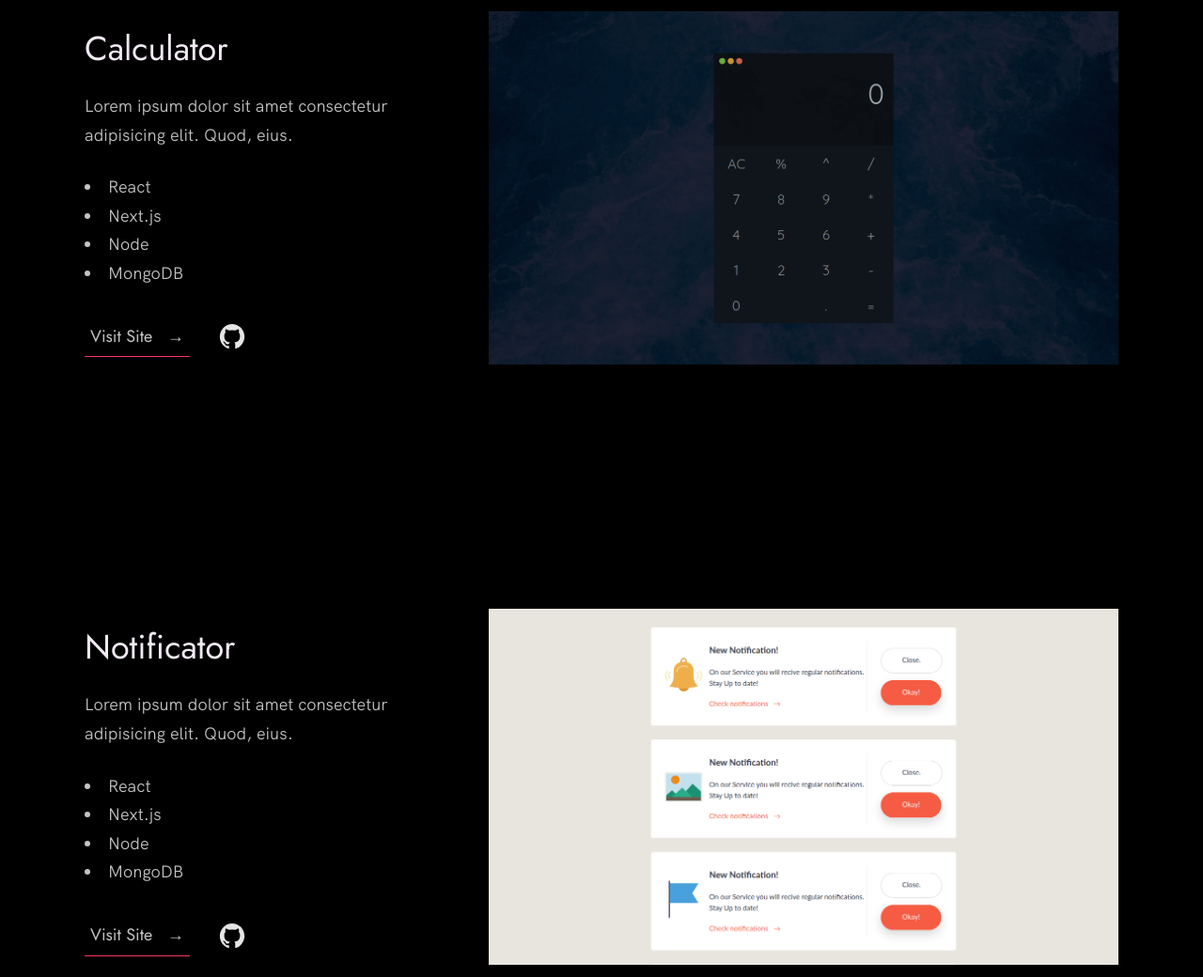
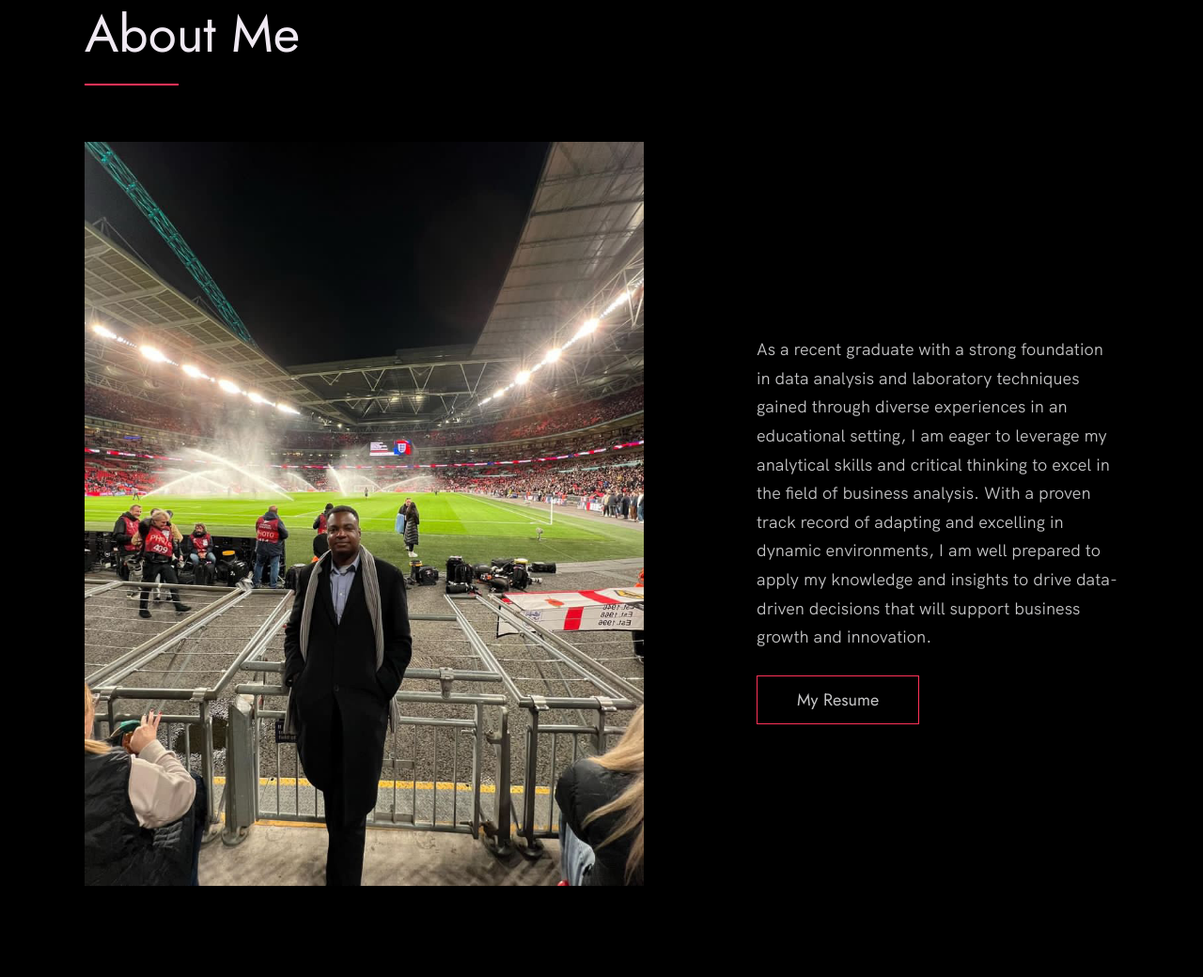
Before and after one commit to KingBee012/kingbee012.github.io, a plain HTML site: page index.html in a window 1280 px wide. Shown: the part 1818-2858 px from the top of the page at 94% size. Drawn offline with Linux system fonts and the light colour scheme.

Commit message:
remove example projects

```diff
--- a/index.html
+++ b/index.html
@@ -24,7 +24,7 @@
 
   <!-- Put your site title here -->
   <title>
-    Christian Bryden | A UK MSci Physics graduate looking for data analysis roles.
+    Christian Bryden | A UK MSci Physics graduate with a passion for data analysis.
   </title>
 
   <meta name="description" content="As a physics UCL graduate, looking to show my coding skills for potential data analyst employers">
@@ -96,62 +96,6 @@
             </div>
             <div class="work__image-box">
               <img src="./images/Stock Data.jpg" class="work__image" alt="Project 1" />
-            </div>
-          </div>
-
-          <div class="work__box">
-            <div class="work__text">
-              <h3>Calculator</h3>
-              <p>
-                Lorem ipsum dolor sit amet consectetur adipisicing elit. Quod,
-                eius.
-              </p>
-              <ul class="work__list">
-                <li>React</li>
-                <li>Next.js</li>
-                <li>Node</li>
-                <li>MongoDB</li>
-              </ul>
-
-              <div class="work__links">
-                <a href="#" class="link__text">
-                  Visit Site <span>&rarr;</span>
-                </a>
-                <a href="#">
-                  <img src="./images/github.svg" class="work__code" title="View Source Code" alt="GitHub">
-                </a>
-              </div>
-            </div>
-            <div class="work__image-box">
-              <img src="./images/project-2.png" class="work__image" alt="Project 1" />
-            </div>
-          </div>
-
-          <div class="work__box">
-            <div class="work__text">
-              <h3>Notificator</h3>
-              <p>
-                Lorem ipsum dolor sit amet consectetur adipisicing elit. Quod,
-                eius.
-              </p>
-              <ul class="work__list">
-                <li>React</li>
-                <li>Next.js</li>
-                <li>Node</li>
-                <li>MongoDB</li>
-              </ul>
-
-              <div class="work__links">
-                <a href="#" class="link__text">
-                  Visit Site <span>&rarr;</span>
-                </a>
-                <a href="#">
-                  <img src="./images/github.svg" class="work__code" title="View Source Code" alt="GitHub">
-                </a>
-              </div>
-            </div>
-            <div class="work__image-box">
-              <img src="./images/project-3.png" class="work__image" alt="Project 3" />
             </div>
           </div>
         </div>
```
